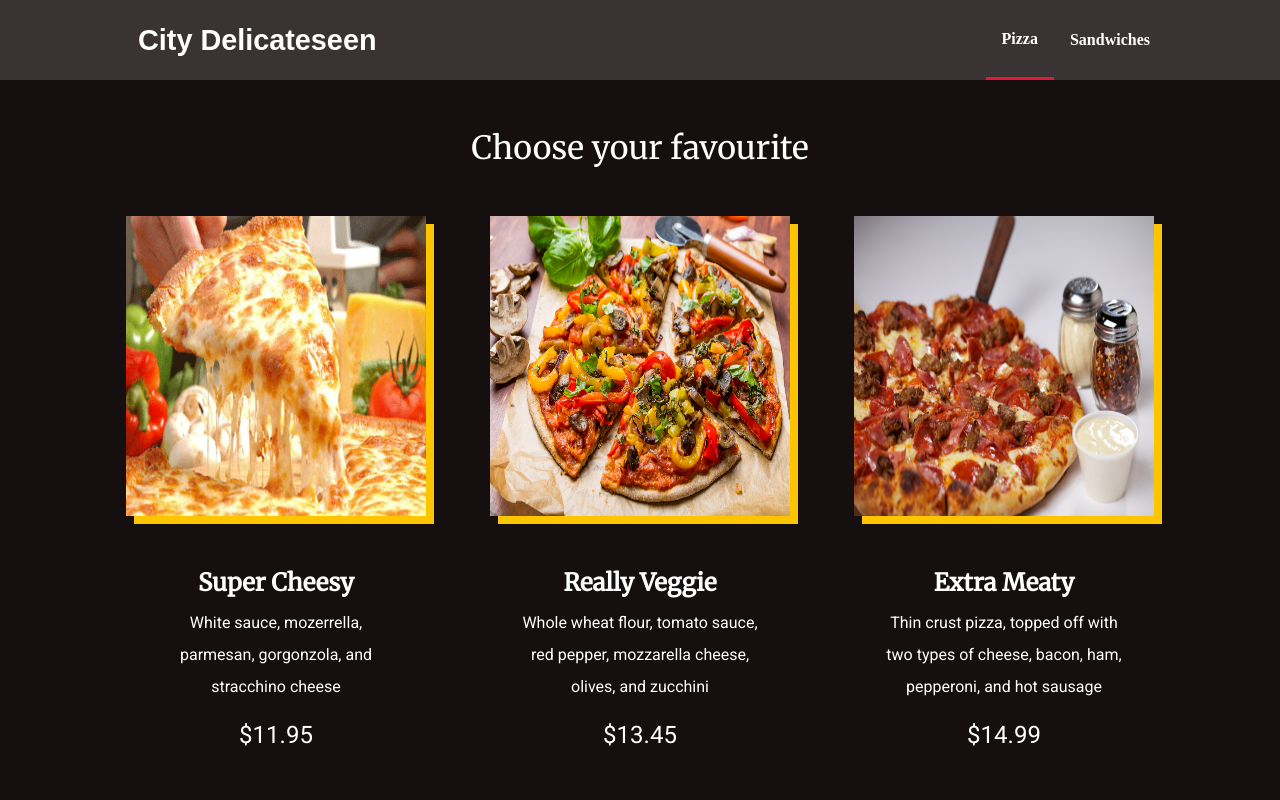
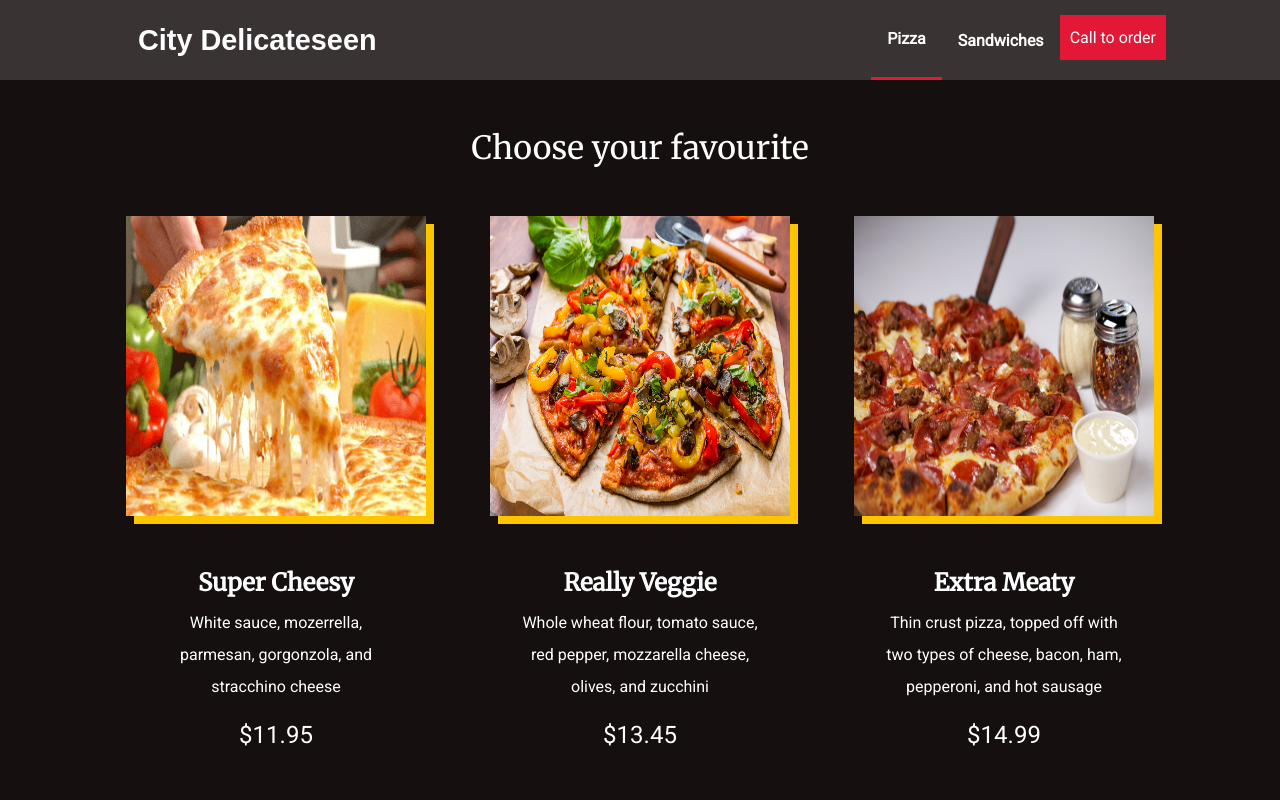
Before and after one commit to dmmf809/CityDelicatessen, a React (Create React App) app: page /menu in a window 1280 px wide. Shown: the top 800 px of the page. Built offline with nearby package versions, Linux system fonts and the light colour scheme; the HTML template or start-up script is replaced by a standard one; a web font is replaced by a local one.

Commit message:
button added to navbar

```diff
--- a/package.json
+++ b/package.json
@@ -39,5 +39,7 @@
       "last 1 safari version"
     ]
   },
-  "devDependencies": {}
+  "devDependencies": {
+    "gh-pages": "^3.2.3"
+  }
 }
--- a/src/components/Navbar/Navbar.js
+++ b/src/components/Navbar/Navbar.js
@@ -2,6 +2,8 @@ import {
   Bars,
   Nav,
   NavbarContainer,
+  NavButton,
+  NavButtonWrap,
   NavIcon,
   NavItem,
   NavLink,
@@ -13,6 +15,10 @@ const Navbar = ({ toggle }) => {
   const toggleHome = () => {
     window.scroll(0, 0);
   };
+  const handleClick = () => {
+    alert('Contact: (402) 373-8189');
+  };
+
   return (
     <>
       <Nav>
@@ -48,6 +54,11 @@ const Navbar = ({ toggle }) => {
                 Sandwiches
               </NavLink>
             </NavItem>
+            <NavItem>
+              <NavButtonWrap>
+                <NavButton onClick={handleClick}>Call to order</NavButton>
+              </NavButtonWrap>
+            </NavItem>
           </NavMenu>
         </NavbarContainer>
       </Nav>
--- a/src/components/Navbar/styles.js
+++ b/src/components/Navbar/styles.js
@@ -50,6 +50,7 @@ export const NavLink = styled(Link)`
   height: 100%;
   cursor: pointer;
   font-size: 1rem;
+  font-family: 'Roboto', sans-serif;
 
   &:hover {
     color: #e31837;
@@ -94,6 +95,29 @@ export const NavMenu = styled.ul`
   }
 `;
 
+export const NavButtonWrap = styled.div`
+  padding-top: 15px;
+`;
+
+export const NavButton = styled.button`
+  background: #e31837;
+  padding: 13px 10px;
+  color: #ffff;
+  font-size: 16px;
+  outline: none;
+  border: none;
+  cursor: pointer;
+  text-decoration: none;
+  transition: 0.2s ease-in-out;
+  font-family: 'Roboto', sans-serif;
+
+  &:hover {
+    transition: 0.2s ease-in-out;
+    background: #ffc500;
+    color: #010606;
+  }
+`;
+
 export const NavItem = styled.li`
   height: 80px;
 `;
```
Also changed, not shown: 1 other file (tests, documents, lock files or other folders).
